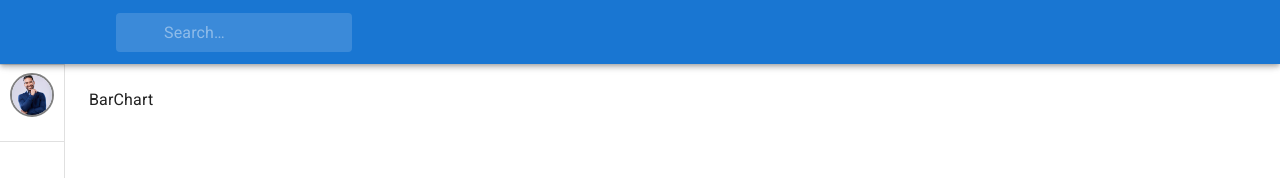
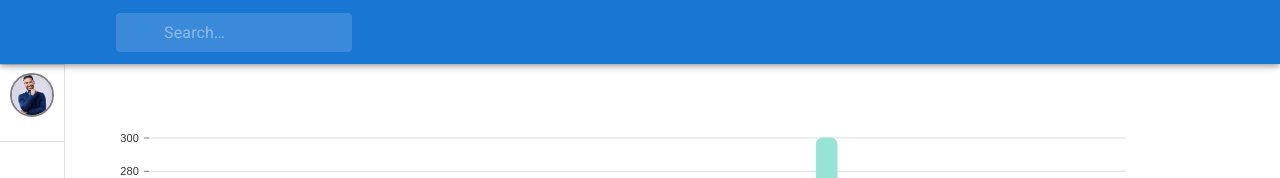
Before and after one commit to mohamed2678/Admin-Dashboard, a React (Vite) app: page /bar in a window 1280 px wide. Shown: the top 178 px of the page. Built offline with nearby package versions, Linux system fonts and the light colour scheme; some icons are missing.

Commit message:
create bar chart.. (working on)

```diff
--- a/src/page/barChart/BarChart.jsx
+++ b/src/page/barChart/BarChart.jsx
@@ -1,8 +1,107 @@
 import React from 'react'
+import { ResponsiveBar } from '@nivo/bar'
+import { Box } from '@mui/material'
+function BarChart() {
 
-function BarChart() {
+const data =  [
+  {
+    "country": "egypt",
+    "hot dog": 186,
+    "burger": 124,
+    "sandwich": 160,
+    "kebab": 194,
+    "fries": 106,
+    "donut": 6
+  },
+  {
+    "country": "soudia",
+    "hot dog": 59,
+    "burger": 89,
+    "sandwich": 70,
+    "kebab": 116,
+    "fries": 139,
+    "donut": 129
+  },
+  {
+    "country": "spain",
+    "hot dog": 20,
+    "burger": 134,
+    "sandwich": 24,
+    "kebab": 192,
+    "fries": 8,
+    "donut": 89
+  },
+  {
+    "country": "germany",
+    "hot dog": 163,
+    "burger": 35,
+    "sandwich": 171,
+    "kebab": 45,
+    "fries": 43,
+    "donut": 6
+  },
+  {
+    "country": "USA",
+    "hot dog": 151,
+    "burger": 35,
+    "sandwich": 156,
+    "kebab": 157,
+    "fries": 100,
+    "donut": 300
+  },
+  {
+    "country": "canada",
+    "hot dog": 199,
+    "burger": 93,
+    "sandwich": 162,
+    "kebab": 45,
+    "fries": 200,
+    "donut": 172
+  },
+  {
+    "country": "france",
+    "hot dog": 194,
+    "burger": 34,
+    "sandwich": 2,
+    "kebab": 143,
+    "fries": 190,
+    "donut": 186
+  }
+]
+
+
+
+
+
+
   return (
-    <div>BarChart</div>
+    <Box sx={{ height: "75vh" }}>
+      <ResponsiveBar /* or Bar for fixed dimensions */
+        data={data}
+        keys={['hot dog', 'burger', 'sandwich', 'kebab', 'fries', 'donut']}
+        indexBy="country"
+        groupMode="grouped"
+        labelSkipWidth={12}
+        labelSkipHeight={12}
+        borderRadius={6}
+        borderWidth={1}
+        borderColor={{ from: 'color', modifiers: [] }}
+        legends={[
+            {
+                dataFrom: 'keys',
+                anchor: 'bottom-right',
+                direction: 'column',
+                translateX: 120,
+                itemsSpacing: 3,
+                itemWidth: 100,
+                itemHeight: 16
+            }
+        ]}
+        axisBottom={{ legend: 'country', legendOffset: 32 }}
+        axisLeft={{ legend: 'food', legendOffset: -40 }}
+        margin={{ top: 50, right: 130, bottom: 50, left: 60 }}
+    />
+    </Box>
   )
 }
 
```
